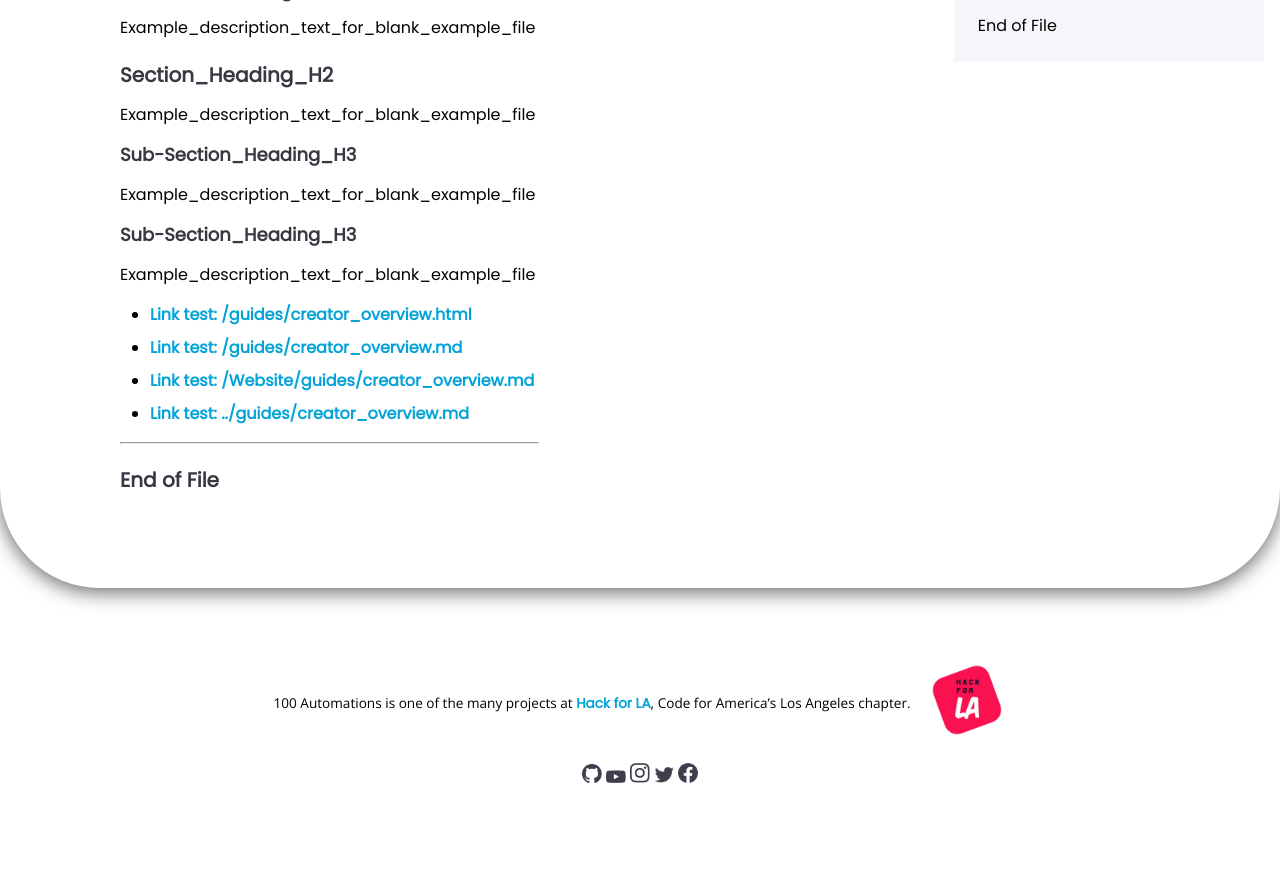
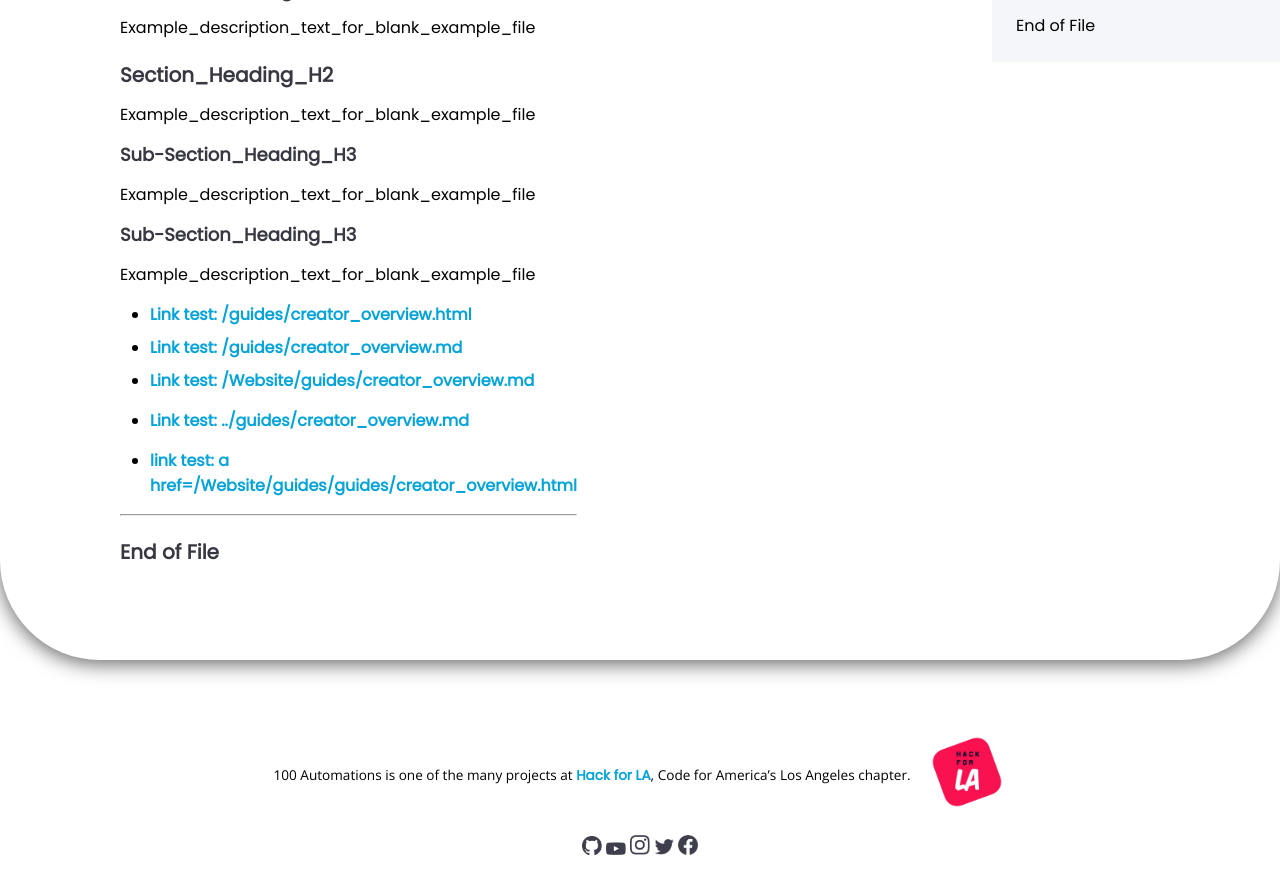
Before and after one commit to 100Automations/Website, a Jekyll site: the page built from _pages/blank_example.md, in a window 1280 px wide and 900 px high, scrolled down 642 px. Shown: the top 894 px of the window. Built offline with Jekyll 4.4.1, drawn with Linux system fonts in a browser that asks for light colours; before the commit the page ends 1470 px from its top, so only the background shows below that.

Commit message:
Update blank_example.md

```diff
--- a/_pages/blank_example.md
+++ b/_pages/blank_example.md
@@ -24,7 +24,7 @@ Example_description_text_for_blank_example_file
 - [Link test: /Website/guides/creator_overview.md](/Website/guides/guides/creator_overview.md)
 - [Link test: ../guides/creator_overview.md](../guides/creator_overview.md)
 
-
+- <a href="/Website/guides/guides/creator_overview.html">link test: a href=/Website/guides/guides/creator_overview.html</a>
 
 ---
 ## End of File
```
